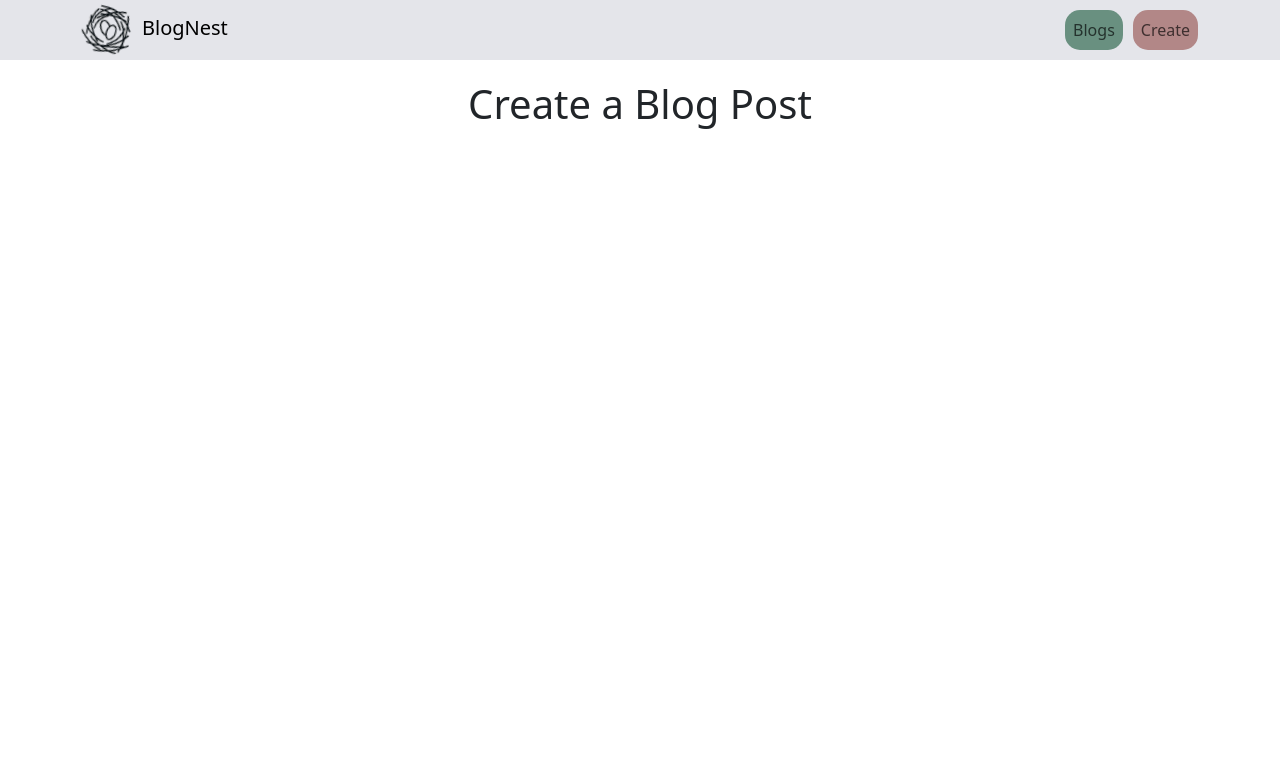
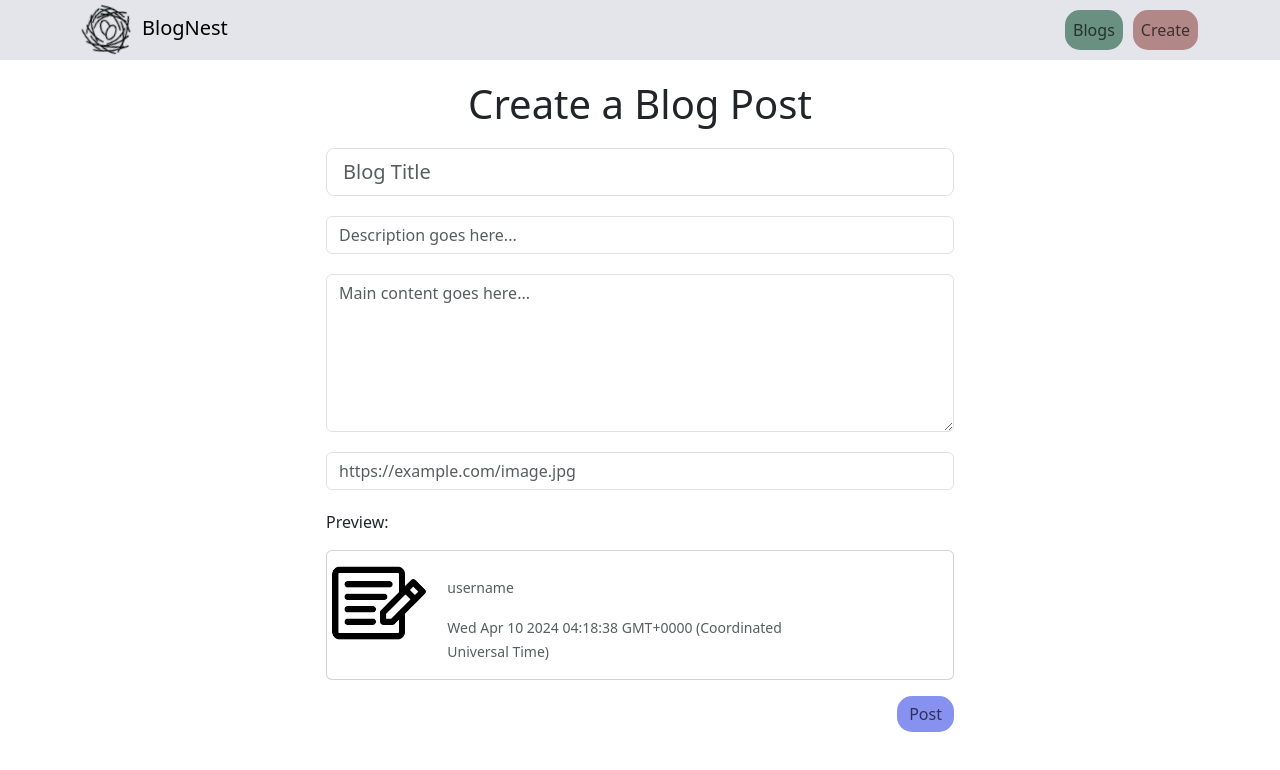
Before and after one commit to scottwmaxwell/BlogNest, a React (Create React App) app in the folder react-app/: page /create in a window 1280 px wide. Shown: the top 770 px of the page. Built offline with nearby package versions, Linux system fonts and the light colour scheme.

Commit message:
added blog list, view, and create

```diff
--- a/react-app/src/App.tsx
+++ b/react-app/src/App.tsx
@@ -1,10 +1,10 @@
 import React from 'react';
-import logo from './logo.svg';
 import './App.css';
 import Navbar from './components/Navbar';
 import { Route, Routes, BrowserRouter } from 'react-router-dom';
 import Blogs from './pages/Blogs';
 import Create from './pages/Create';
+import BlogView from './pages/BlogView';
 
 function App() {
   return (
@@ -13,6 +13,7 @@ function App() {
       <Routes>
               <Route path='/' element={ <Blogs />}/>
               <Route path='/create' element={ <Create />}/>
+              <Route path='/blog/:id' element={<BlogView />} />
       </Routes>
   </BrowserRouter>
   );
--- a/react-app/src/components/Card.tsx
+++ b/react-app/src/components/Card.tsx
@@ -1,18 +1,34 @@
+import defaultImage from '../assets/post.png'
+
 function Card(props: any) {
+
+    var cardImage = defaultImage;
+    if(props.blog.imageURL !== ""){
+        cardImage = props.blog.imageURL;
+    }
+
+    var date = props.blog.createdAt;
+    if(date === undefined){
+        date = new Date().toString();
+    }
+
+    var blogURL = "/blog/" + props.blog._id;
+    if(props.blog._id === undefined){
+        blogURL = "#";
+    }
 
     return (
         <div className="card mb-3">
             <div className="row g-0">
-                <div className="col-md-4">
-                    {/* Replace the src attribute with a valid image URL or reference */}
-                    <img src="https://via.placeholder.com/150" className="img-fluid rounded-start" alt="Placeholder" />
+                <div className="col-md-2">
+                    <a href={blogURL}><img src={cardImage} className="img-fluid rounded-start" alt="Placeholder" /></a>
                 </div>
                 <div className="col-md-8">
                     <div className="card-body">
-                        <h5 className="card-title">{props.blog.title}</h5>
+                        <a style={{textDecoration: 0, color: 'black'}} href={blogURL}><h5 className="card-title">{props.blog.title}</h5></a>
                         <p className="card-text"><small className="text-muted">{props.blog.author}</small></p>
                         <p className="card-text">{props.blog.description}</p>
-                        <p className="card-text"><small className="text-muted">{props.blog.createdAt}</small></p>
+                        <p className="card-text"><small className="text-muted">{date}</small></p>
                     </div>
                 </div>
             </div>
--- a/react-app/src/components/Navbar.css
+++ b/react-app/src/components/Navbar.css
@@ -18,12 +18,12 @@
         justify-content: flex-end;
     }
 
-    #make-a-bite{
-        border-radius:30px;
+    #create-button{
+        border-radius:0px;
     }
 
-    #discover{
-        border-radius:30px;
+    #blogs-button{
+        border-radius:0px;
     }
 }
 
--- /dev/null
+++ b/react-app/src/pages/BlogView.tsx
@@ -0,0 +1,64 @@
+import dataSource from "../dataSource";
+import React, { useEffect, useState} from 'react';
+import { useParams, Link } from 'react-router-dom';
+import { useNavigate } from "react-router-dom";
+
+function BlogView(){
+
+    const navigate = useNavigate();
+
+    const [blog, setBlog] = useState({
+        title: "",
+        description: "",
+        content: "",
+        imageURL: "",
+        author: "username"
+    });
+
+    const { id } = useParams()
+
+    useEffect(()=>{
+        loadBlog();
+    }, []);
+
+    const loadBlog = async () =>{
+        const response = await dataSource.get('/api/posts/' + id);
+        setBlog(response.data);
+    }
+
+    const handleDelete = async () =>{
+        const deleteConfirm = window.confirm("Are you sure you want to delete?");
+        if(deleteConfirm === true){
+            const response = await dataSource.delete('/api/posts/' + id);
+            navigate('/');
+        }
+    }
+
+    return (
+        <div className="container">
+        <div className="row">
+
+            <div className="col-md-3"></div>
+
+            <div className="col-sm-6">
+
+                <center>
+                    <h1 id='title'>{blog.title}</h1>
+                    <small className="text-muted">by {blog.author}</small>
+                </center>
+
+                <div className="row">
+                    <p>{blog.content}</p>
+                </div>
+
+                <center>
+                    <img src={blog.imageURL} style={{maxHeight:300}}></img>
+                </center>
+            </div>
+            <div className="col-md-3"></div>
+        </div>
+    </div>
+    )
+}
+
+export default BlogView;
--- a/react-app/src/pages/Blogs.css
+++ b/react-app/src/pages/Blogs.css
@@ -1,4 +1,4 @@
 #title{
     margin-top:80px;
-    margin-bottom:30px;
-  }
+    margin-bottom:20px;
+}
--- /dev/null
+++ b/react-app/src/pages/Create.css
@@ -0,0 +1,16 @@
+.form-group{
+    margin-bottom:20px;
+}
+
+input:focus, textarea:focus {
+    outline: none !important;
+    border-color: initial !important;
+    box-shadow: none !important;
+}
+
+#post-button{
+    color: rgb(46, 49, 86);
+    background-color:rgb(135, 145, 239);
+    border-radius:15px;
+    border:none;
+}
--- a/react-app/src/pages/Create.tsx
+++ b/react-app/src/pages/Create.tsx
@@ -1,25 +1,87 @@
+import "./Create.css";
+import React, { useState } from 'react';
+import dataSource from '../dataSource';
+import { useNavigate } from 'react-router-dom';
+import Card from '../components/Card';
+
 function Create(){
+
+    const navigate = useNavigate()
+
+    const [blog, setBlog] = useState({
+        id: 0,
+        title: "",
+        description: "",
+        content: "",
+        imageURL: "",
+        author: "username"
+    });
+
+
+    const handleFormSumit = async (event: any) => {
+        console.log("form submitted!")
+        event.preventDefault()
+
+        let finalBlog = {
+            ...blog
+        }
+
+        await dataSource.post('/api/posts', finalBlog);
+        navigate('/');
+    }
+
+    const updateField = (field: string, value: string) => {
+        setBlog((prevState: typeof blog) => ({
+            ...prevState,
+            [field]: value
+        }));
+    }
+
     return(
-        <div className="container">
+        <div className="row">
+
+        <div className="col-md-3"></div>
+
+        <div className="col-sm-6">
+
+            <center>
+                <h1 id='title'>Create a Blog Post</h1>
+            </center>
+
             <div className="row">
 
-                <div className="col-md-3"></div>
+                <form onSubmit={handleFormSumit}>
 
-                <div className="col-sm-6">
+                    <div className="form-group">
+                        <input required={true} className="form-control form-control-lg" type="text" id="blog-title" maxLength={60} placeholder="Blog Title" onChange={e => updateField('title', e.target.value)}></input>
+                    </div>
 
-                    <center>
-                        <h1 id='title'>Create a Blog Post</h1>
-                    </center>
 
-                    <div className="row">
+                    <div className="form-group">
+                        <input required={true} className="form-control" id="blog-description" maxLength={100} placeholder="Description goes here..." onChange={e => updateField('description', e.target.value)}></input>
+                    </div>
 
+                    <div className="form-group">
+                        <textarea required={true} className="form-control" id="blog-content" placeholder="Main content goes here..." rows={6} onChange={e => updateField('content', e.target.value)}></textarea>
                     </div>
-                </div>
 
-                <div className="col-md-3"></div>
+                    <div className="form-group">
+                        <input className="form-control" id="blog-imageURL" placeholder="https://example.com/image.jpg" onChange={e => updateField('imageURL', e.target.value)}></input>
+                    </div>
 
+                    <div>
+                        <p>Preview:</p>
+                        <Card key={1} id={1} blog={blog} />
+                    </div>
+
+                    <div className="d-flex justify-content-end">
+                        <button id='post-button' type="submit" className="btn btn-primary mb-2">Post</button>
+                    </div>
+                </form>
             </div>
         </div>
+        <div className="col-md-3"></div>
+    </div>
     );
 }
 
```
Also changed, not shown: react-app/src/assets/post.png (added).
